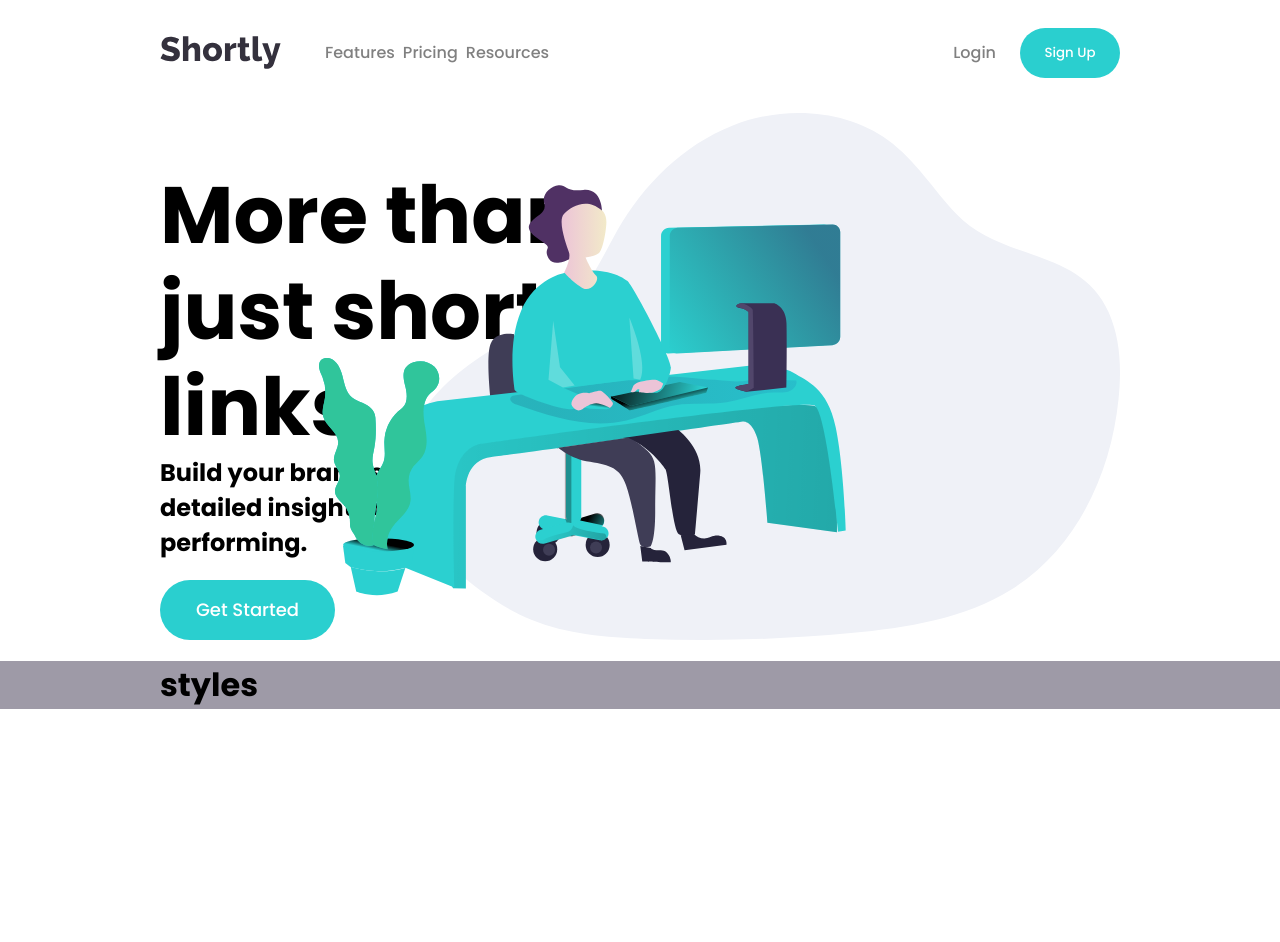
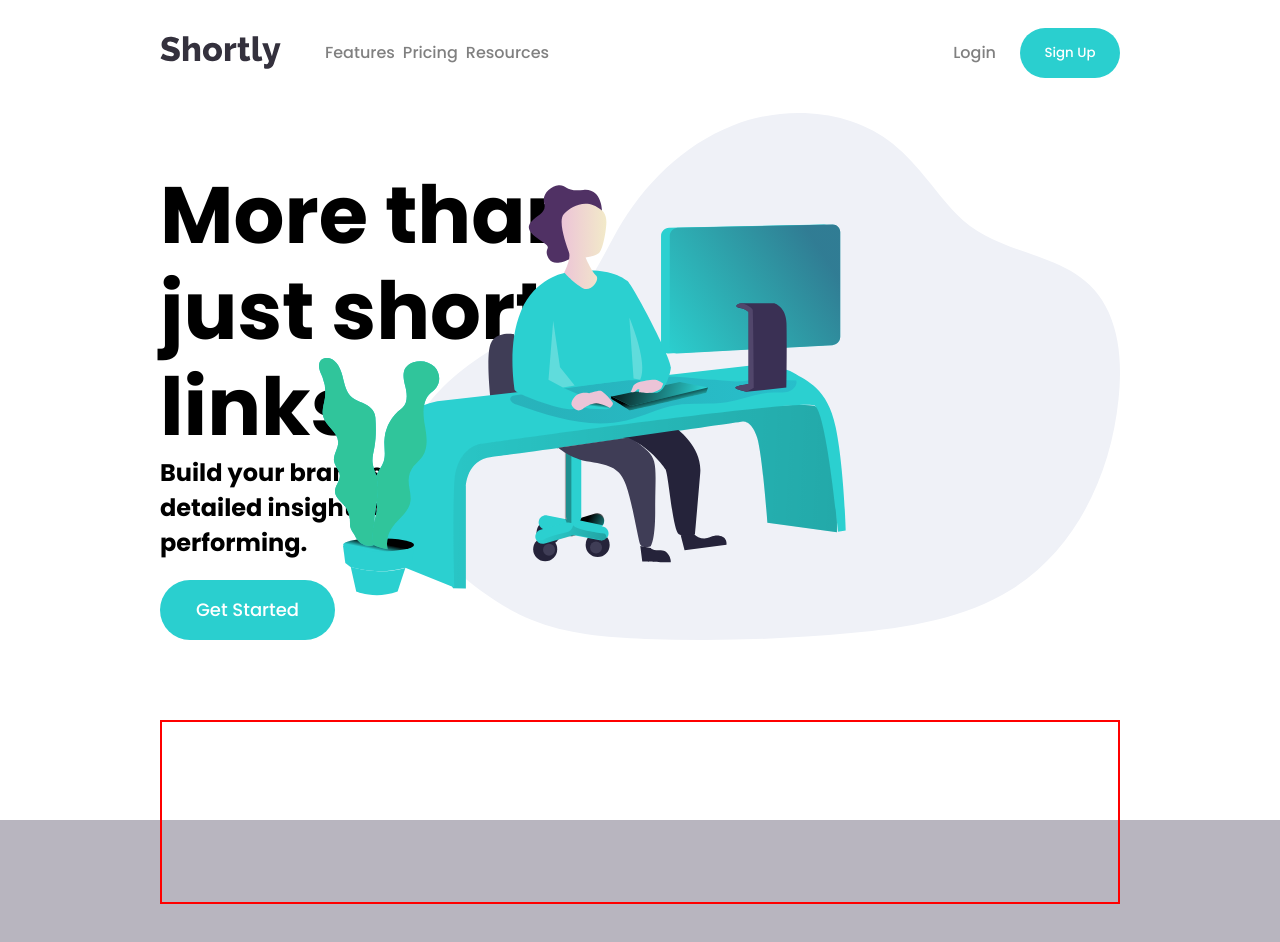
Before and after one commit to EndingNever/urlshortening, a React (Create React App) app: page / in a window 1280 px wide. Shown: the top 942 px of the page. Before the commit the page ends 800 px from the top, so only its background shows below. Built offline with nearby package versions, Linux system fonts and the light colour scheme.

Commit message:
shortener scaffolding

```diff
--- a/src/App.css
+++ b/src/App.css
@@ -1,7 +1,7 @@
 @import url('https://fonts.googleapis.com/css2?family=Poppins:wght@500;700&display=swap');
 :root {
   --dark-violet: hsl(257, 27%, 26%);
-  --grayish: hsl(257, 7%, 63%);
+  --grayish: hsl(257, 7%, 73%);
 }
 
 .App{
--- a/src/Components/UrlShortener/UrlShortener.js
+++ b/src/Components/UrlShortener/UrlShortener.js
@@ -4,7 +4,9 @@ import { UrlContainer } from '../../Styles'
 export default function UrlShortener() {
   return (
     <UrlContainer>
-      <h1>styles</h1>
+      <div className="input-container">
+
+      </div>
     </UrlContainer>
   )
 }
--- a/src/Styles.js
+++ b/src/Styles.js
@@ -50,7 +50,7 @@ font-family: "Poppins";
 `
 export const GrayContainer = styled.div`
 background-color: var(--grayish);
-height: 100%;
+margin-top: 180px;
 width: 100vw;
 `
 
@@ -58,4 +58,10 @@ export const UrlContainer = styled.div`
   margin-right: auto;
   margin-left: auto;
   width: 75vw;
+  .input-container{
+        border: 2px solid red;
+        padding: 90px;
+        position: relative;
+        bottom: 100px;
+  }
 `
```
